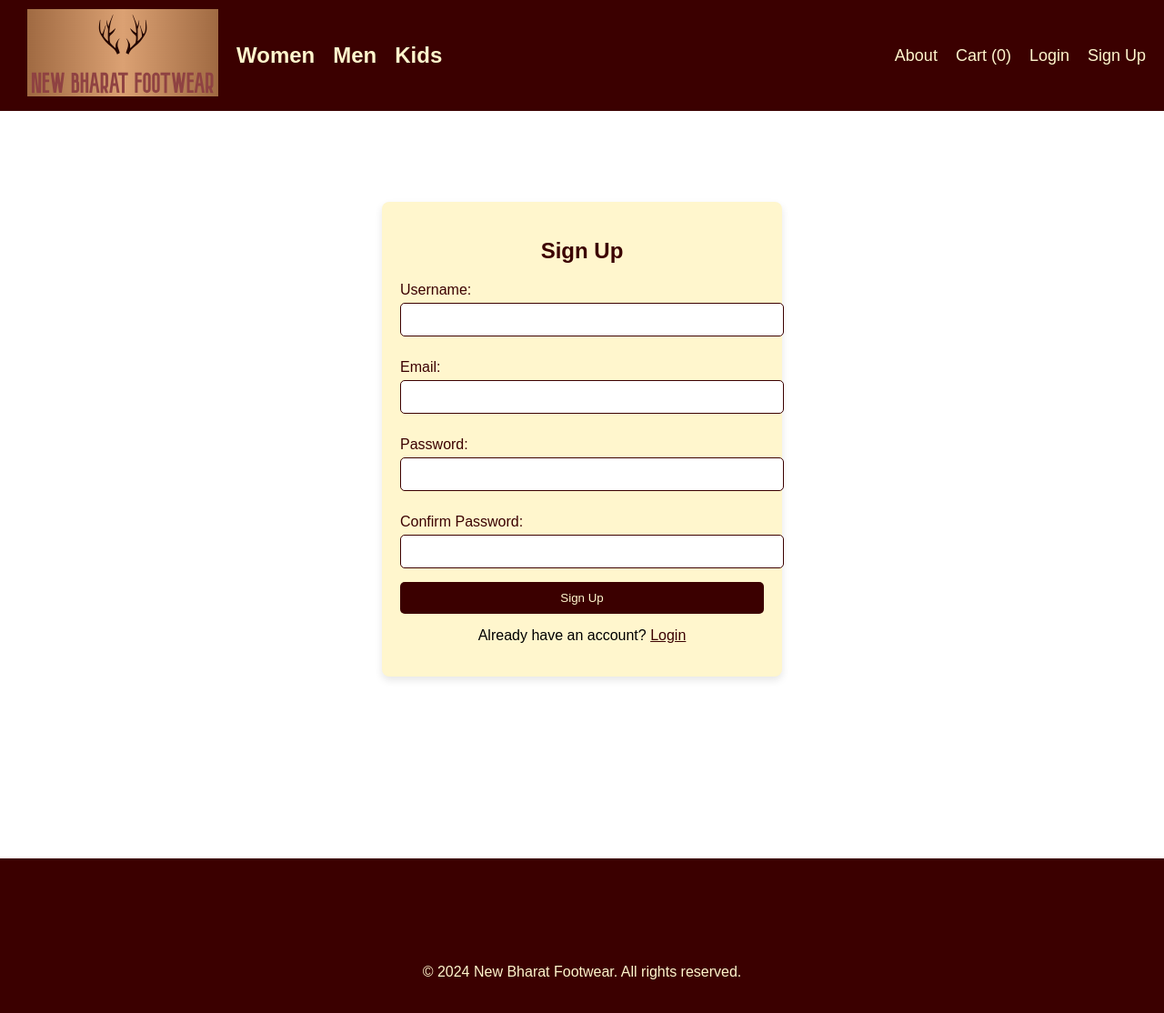
After one commit to anisha7723/New-Bharat-Footwear-, a PHP site: page /signup.html in a window 1280 px wide. The commit adds this page. Shown: the whole page at 91% size. Run offline with PHP 8.4, Linux system fonts and the light colour scheme.

Commit message:
Add files via upload

```diff
--- /dev/null
+++ b/signup.html
@@ -0,0 +1,57 @@
+<!DOCTYPE html>
+<html lang="en">
+<head>
+    <meta charset="UTF-8">
+    <meta name="viewport" content="width=device-width, initial-scale=1.0">
+    <title>Sign Up</title>
+    <link rel="stylesheet" href="style.css">
+</head>
+<body>
+    <header>
+        <div class="container">
+            <div class="logo">
+                <ul>
+                    <a href="index.html"><img src="logo nbf.PNG"></a>
+                    <a href="women.html">Women</a>
+                    <a href="men.html">Men</a>
+                    <a href="kids.html">Kids</a>
+                </ul>
+            </div>
+            <nav>
+                <ul>
+                    <li><a href="#">About</a></li>
+                    <li><a href="#">Cart (0)</a></li>
+                    <li><a href="login.html">Login</a></li>
+                    <li><a href="signup.html">Sign Up</a></li>
+                </ul>
+            </nav>
+        </div>
+    </header>
+
+    <section class="signup-section">
+        <div class="form-container">
+            <h1>Sign Up</h1>
+            <form action="#" method="post">
+                <label for="username">Username:</label>
+                <input type="text" id="username" name="username" required>
+
+                <label for="email">Email:</label>
+                <input type="email" id="email" name="email" required>
+
+                <label for="password">Password:</label>
+                <input type="password" id="password" name="password" required>
+
+                <label for="confirm-password">Confirm Password:</label>
+                <input type="password" id="confirm-password" name="confirm-password" required>
+
+                <button type="submit">Sign Up</button>
+            </form>
+            <p>Already have an account? <a href="login.html">Login</a></p>
+        </div>
+    </section>
+
+    <footer>
+        <p>&copy; 2024 New Bharat Footwear. All rights reserved.</p>
+    </footer>
+</body>
+</html>
--- a/style.css
+++ b/style.css
@@ -6,10 +6,12 @@ body {
     box-sizing: border-box;
 }
 
+/* Header Styles */
 header {
     background-color: #3B0000;
     color: #FFF6CD;
     padding: 10px 0;
+    font-size: large;
 }
 
 header .container {
@@ -31,6 +33,8 @@ header .container {
     text-decoration: none;
     color: #FFF6CD;
     padding: 0 10px; /* Adjust the padding as per your need */
+    font-size: x-large;
+    font-weight: bolder;
 }
 
 nav ul {
@@ -119,15 +168,86 @@ nav ul li a {
     cursor: pointer;
 }
 
+/* Footer Styles */
 footer {
     background-color: #3B0000;
     color: #FFF6CD;
     padding: 20px;
     text-align: center;
-    text-decoration: none;
 }
-.footer ul li a{
+
+/* Form Styles */
+.form-container {
+    max-width: 400px;
+    margin: 50px auto;
+    margin-top: 100px;
+    padding: 20px;
+    background-color: #FFF6CD;
+    border-radius: 8px;
+    box-shadow: 0 4px 8px rgba(0,0,0,0.1);
+    text-align: center;
+}
+
+.form-container h1 {
+    margin-bottom: 20px;
+    color: #3B0000;
+}
+
+.form-container label {
+    display: block;
+    margin: 10px 0 5px;
+    text-align: left;
+    color: #3B0000;
+}
+
+.form-container input {
+    width: 100%;
+    padding: 10px;
+    margin-bottom: 15px;
+    border: 1px solid #3B0000;
+    border-radius: 5px;
+}
+
+.form-container button {
+    width: 100%;
+    padding: 10px;
+    background-color: #3B0000;
+    color: #FFF6CD;
+    border: none;
+    border-radius: 5px;
+    cursor: pointer;
+}
+
+.form-container button:hover {
+    background-color: #ff6347;
+}
+
+.form-container p {
+    margin-top: 15px;
+}
+
+.form-container a {
+    color: #3B0000;
+    text-decoration: underline;
+}
+
+
+body footer {
+    margin-top: 200px;
+    padding-top: 100px;
+}
+.footer ul {
+    list-style-type: none;
+    padding: 0;
+    margin: 0;
+}
+
+.footer ul li {
+    display: inline-block;
+    margin-right: 10px;
+}
+
+.footer ul li a {
     text-decoration: none;
     color: #FFF6CD;
-
 }
```
Also changed, not shown: other parts of style.css (+45 -0 lines), header.html (added, +46 -0 lines), login.html (added, +51 -0 lines), boys_footwear.PNG (added), kids.PNG (added).
